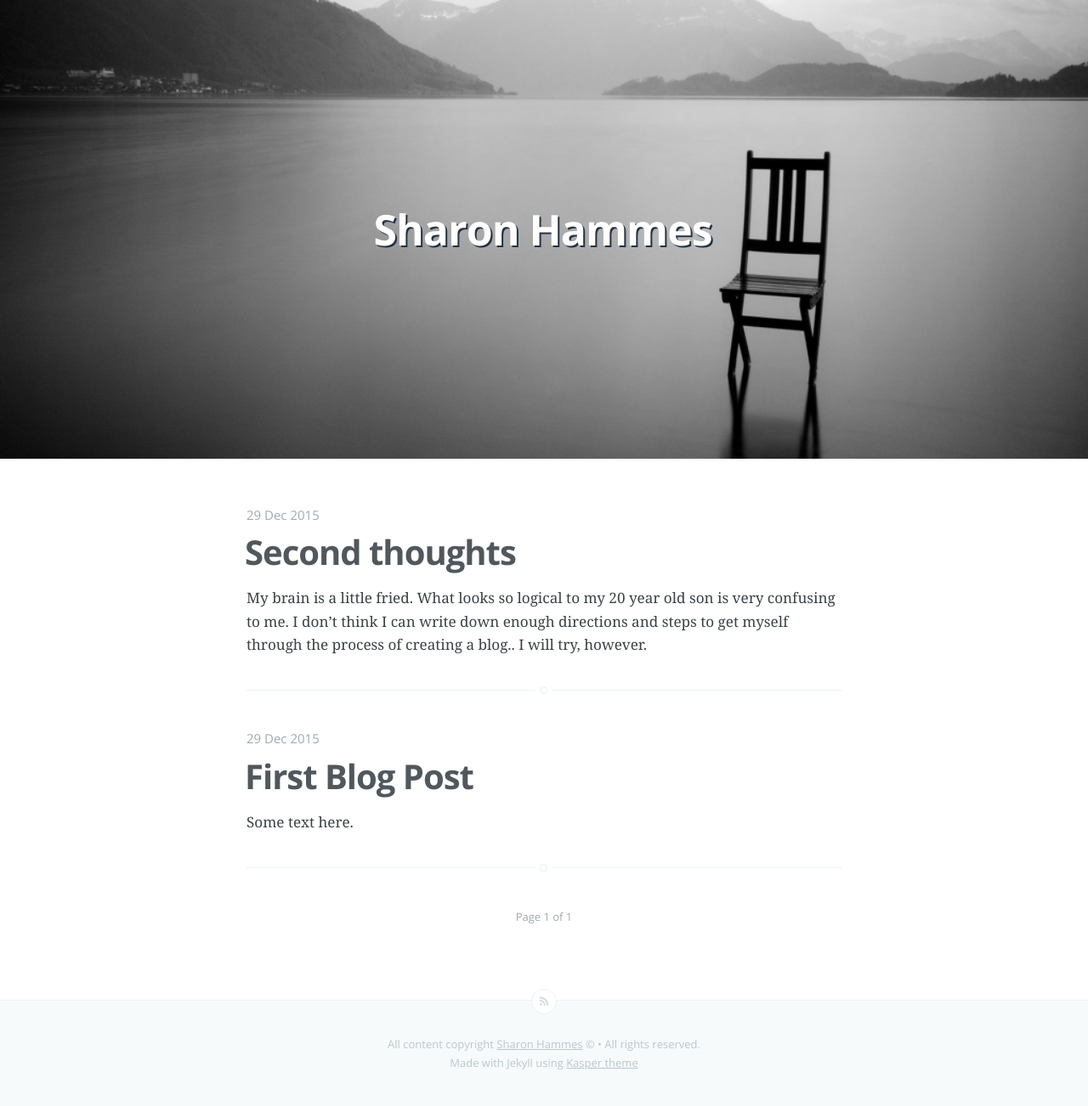
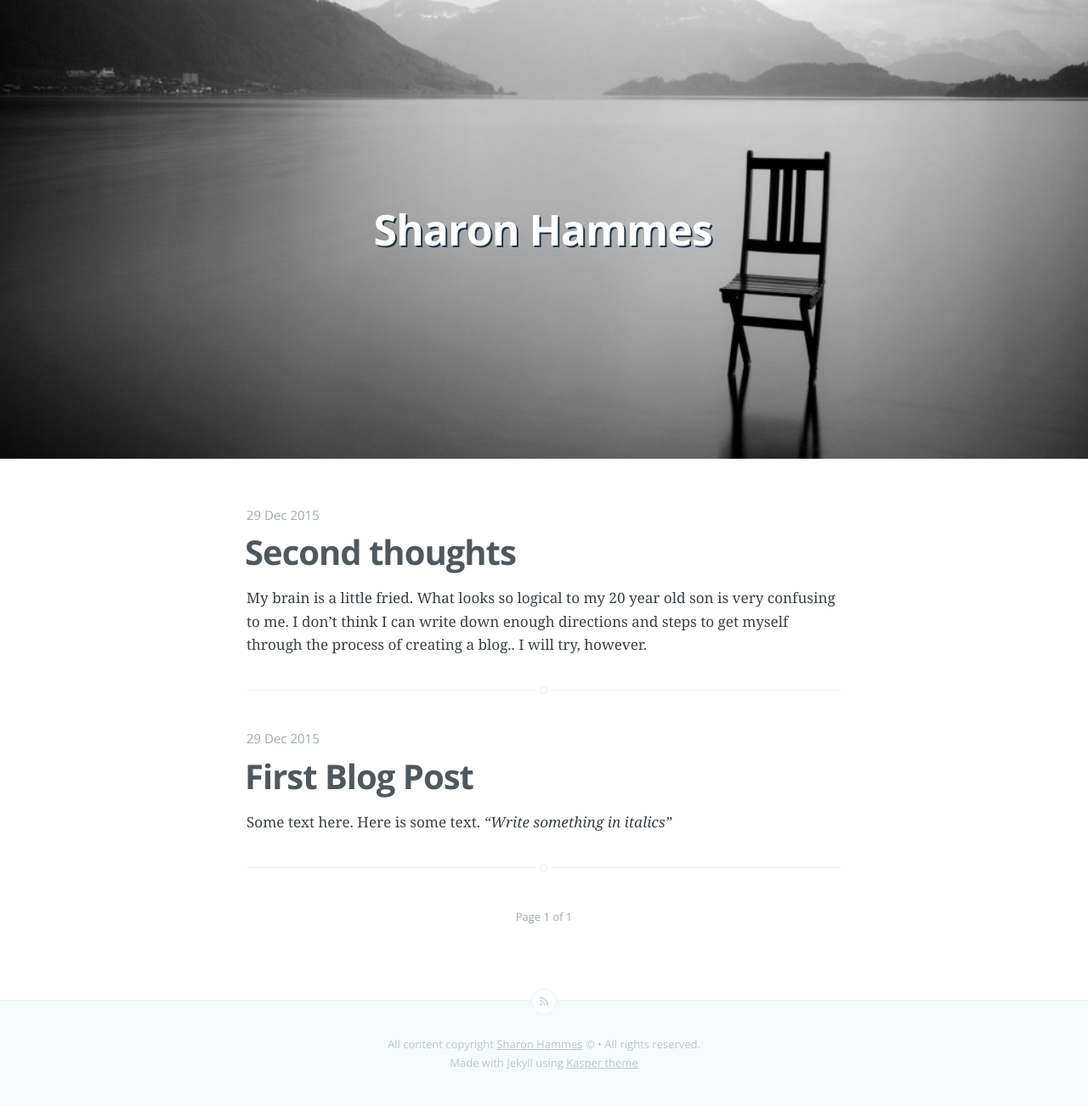
Before and after one commit to sharonhammes/sharonhammes.github.io, a Jekyll site: the page built from index.html, in a window 1280 px wide. Shown: the whole page at 85% size. Built offline with Jekyll 4.4.1, drawn with Linux system fonts in a browser that asks for light colours; Markdown is read by kramdown in place of the engine named in the settings; the list of posts is cut into pages by our own code.

Commit message:
Added another line and practiced italics

```diff
--- a/_posts/2015-12-29-first-blog-post.md
+++ b/_posts/2015-12-29-first-blog-post.md
@@ -5,7 +5,7 @@ date:	2015-12-29 13:13:00
 categories: blog
 ---
 
-Some text here.
+Some text here. Here is some text.  _"Write something in italics"_
 
 ![](http://cdn4.list25.com/wp-content/uploads/2012/04/santamonica.png)
 
```
